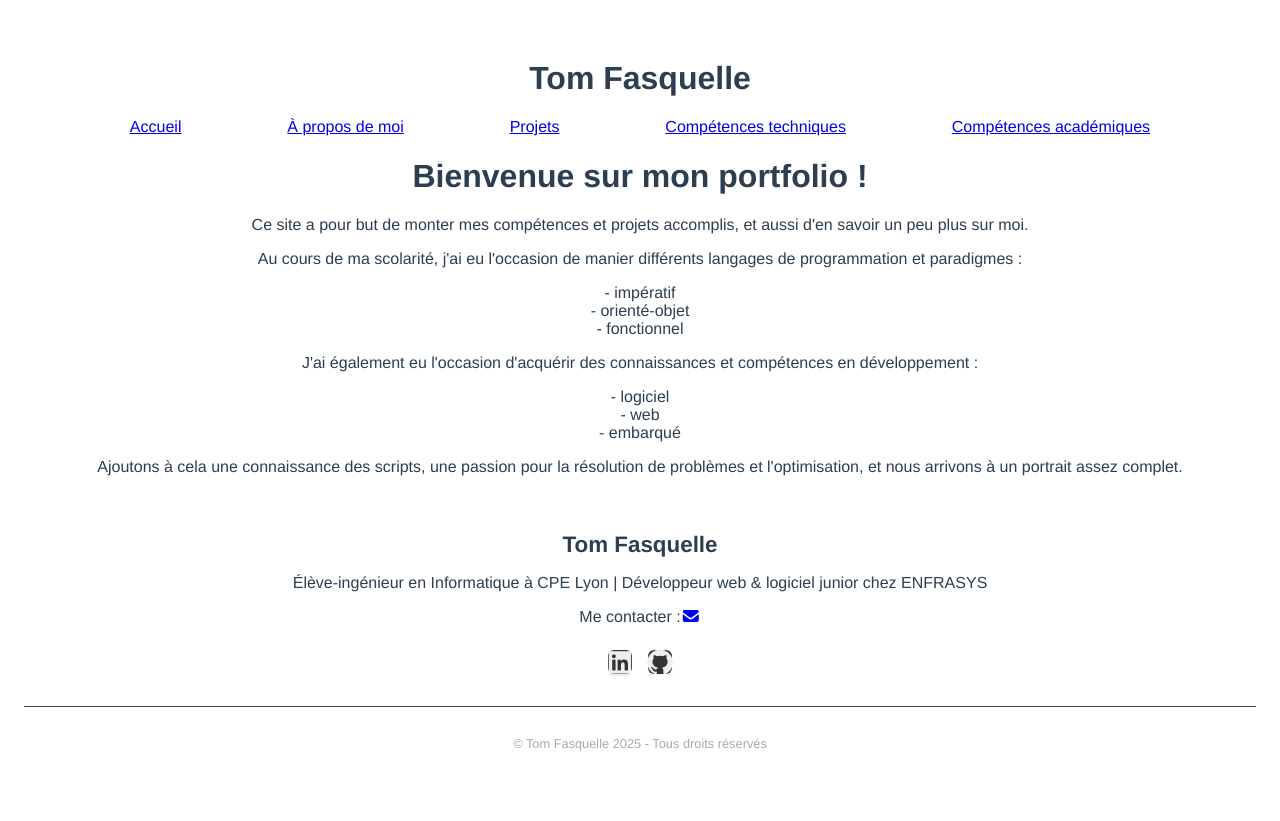
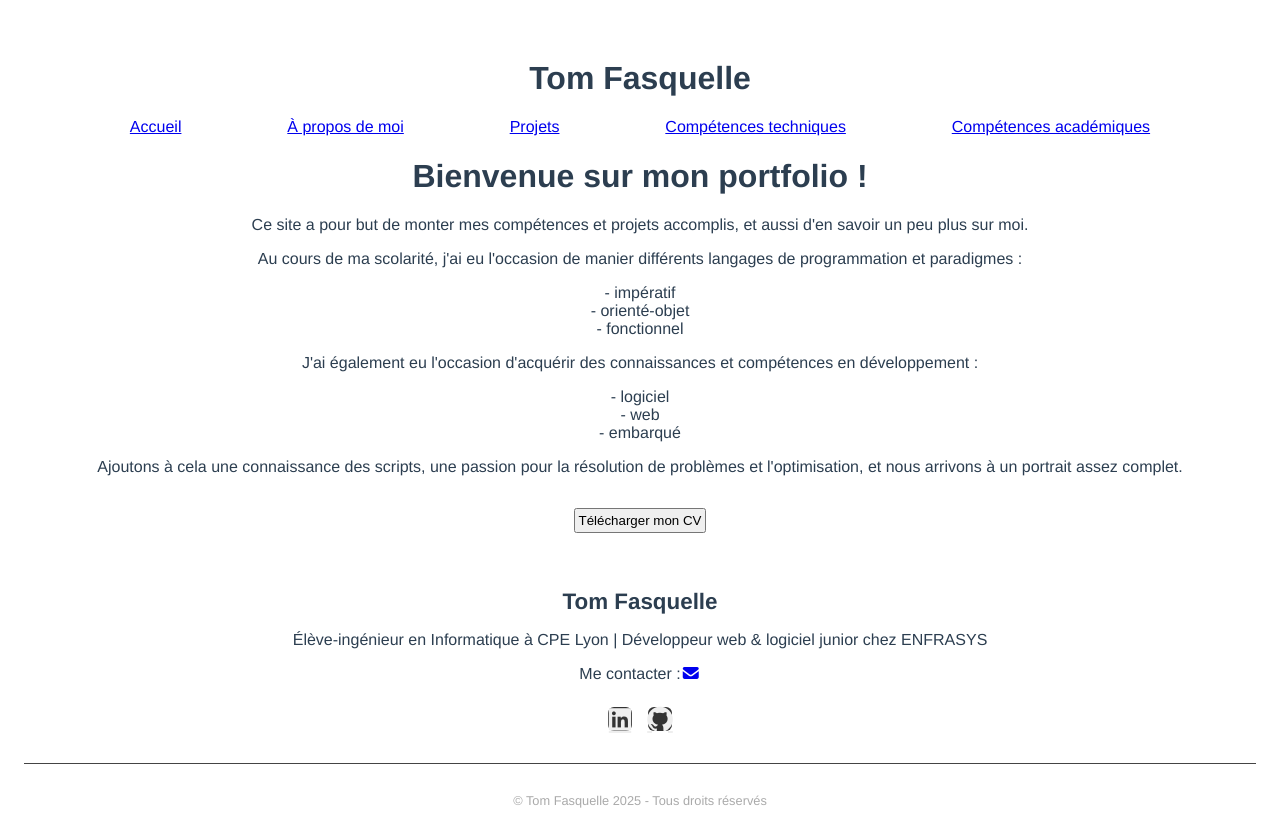
Before and after one commit to tomfsql/TomFolio, a Vue app: page / in a window 1280 px wide. Before the commit the page ends 800 px from the top, so only its background shows below. Built offline with nearby package versions, Linux system fonts and the light colour scheme.

Commit message:
Added button for downloading CV

```diff
--- a/package.json
+++ b/package.json
@@ -20,7 +20,8 @@
     "@vue/cli-plugin-eslint": "~5.0.0",
     "@vue/cli-service": "~5.0.0",
     "eslint": "^7.32.0",
-    "eslint-plugin-vue": "^8.0.3"
+    "eslint-plugin-vue": "^8.0.3",
+    "file-loader": "^6.2.0"
   },
   "eslintConfig": {
     "root": true,
--- a/src/components/HomePage.vue
+++ b/src/components/HomePage.vue
@@ -26,6 +26,10 @@
     </p>
   </div>
 
+  <a href="@/cv.pdf" download="CVFASQUELLETom.pdf">
+    <button>Télécharger mon CV</button>
+  </a>
+
 </template>
 
 <script>
```
Also changed, not shown: 2 other files (tests, documents, lock files or other folders).
